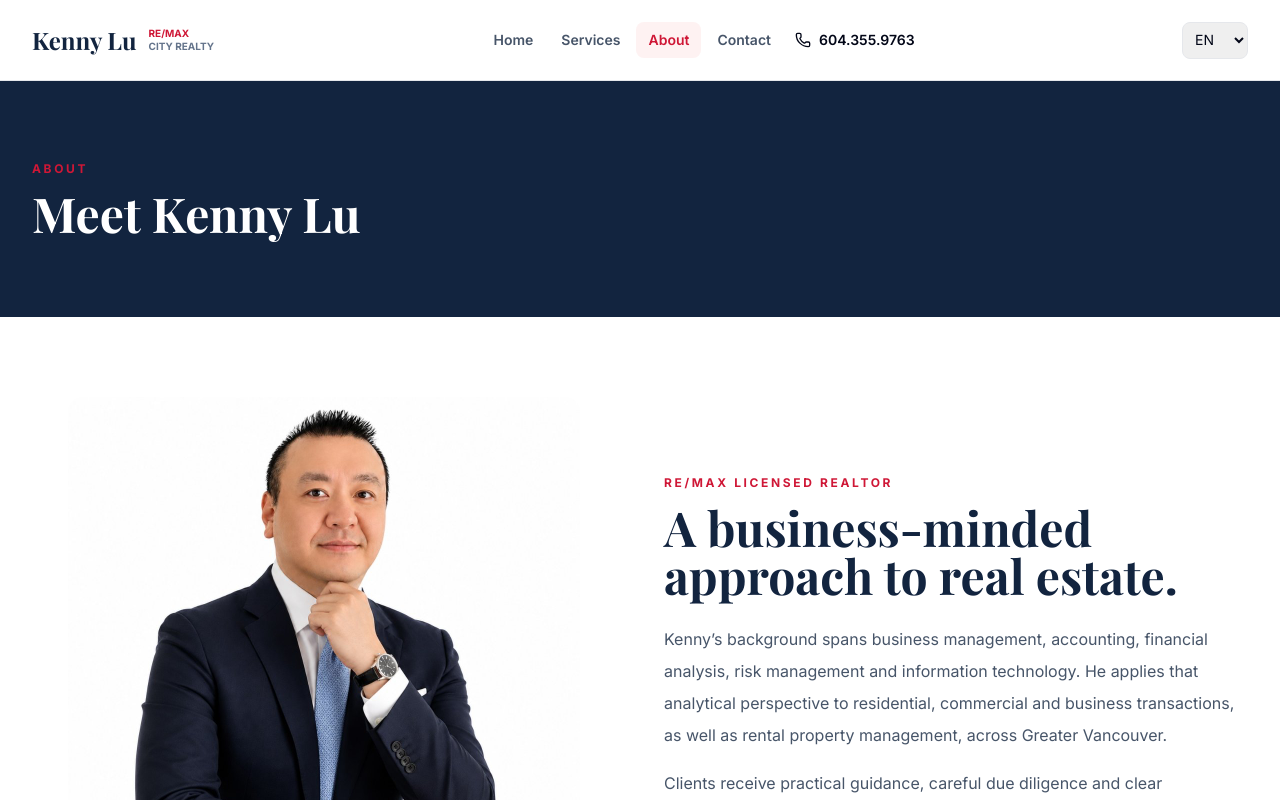
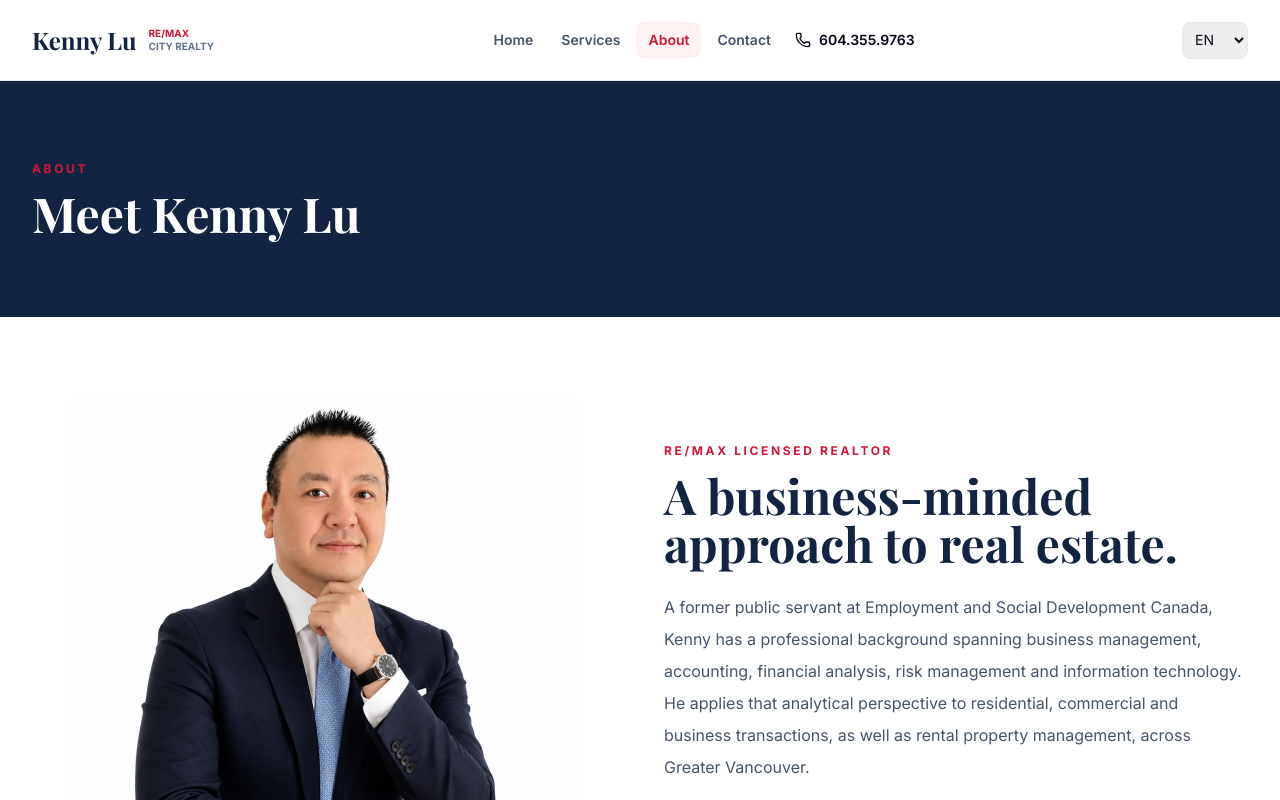
Before and after one commit to Web-Vercel/trustrealty.ca, a React (Vite) app: page /about in a window 1280 px wide. Shown: the top 800 px of the page. Built offline with nearby package versions, Linux system fonts and the light colour scheme.

Commit message:
Add former ESDC public service background to About biography

```diff
--- a/src/data/pageContent.js
+++ b/src/data/pageContent.js
@@ -3,7 +3,7 @@ export const pageContent = {
     about: {
       eyebrow: 'About', title: 'Meet Kenny Lu', licence: 'RE/MAX licensed Realtor',
       heading: 'A business-minded approach to real estate.',
-      biography: 'Kenny’s background spans business management, accounting, financial analysis, risk management and information technology. He applies that analytical perspective to residential, commercial and business transactions, as well as rental property management, across Greater Vancouver.',
+      biography: 'A former public servant at Employment and Social Development Canada, Kenny has a professional background spanning business management, accounting, financial analysis, risk management and information technology. He applies that analytical perspective to residential, commercial and business transactions, as well as rental property management, across Greater Vancouver.',
       communication: 'Clients receive practical guidance, careful due diligence and clear communication in English, Cantonese and Mandarin.',
       values: [['Financial analysis', 'A structured review of property economics and investment considerations.'], ['Risk management', 'Identifying material questions before they affect a transaction.'], ['Technology', 'Using modern tools to organize information and streamline communication.'], ['Integrity', 'Transparent advice grounded in your objectives.']],
     },
@@ -22,7 +22,7 @@ export const pageContent = {
     about: {
       eyebrow: '关于', title: '认识 Kenny Lu', licence: 'RE/MAX 持牌房地产经纪',
       heading: '以商业思维，洞察房地产。',
-      biography: 'Kenny 的专业背景涵盖企业管理、会计、财务分析、风险管理及信息技术。他将严谨的分析思维运用于大温哥华地区的住宅、商业地产及生意买卖，以及出租物业管理服务。',
+      biography: '作为前加拿大就业及社会发展部公务员，Kenny 的专业背景涵盖企业管理、会计、财务分析、风险管理及信息技术。他将严谨的分析思维运用于大温哥华地区的住宅、商业地产及生意买卖，以及出租物业管理服务。',
       communication: '以务实的建议、细致的尽职调查，以及英语、粤语和普通话的清晰沟通，为客户提供专业服务。',
       values: [['财务分析', '系统分析物业的财务表现与投资考量。'], ['风险管理', '在重要问题影响交易之前，及时识别并深入了解。'], ['科技应用', '运用现代工具整理信息，提升沟通效率。'], ['诚信为本', '围绕您的目标，提供透明、坦诚的专业建议。']],
     },
@@ -41,7 +41,7 @@ export const pageContent = {
     about: {
       eyebrow: '關於', title: '認識 Kenny Lu', licence: 'RE/MAX 持牌房地產經紀',
       heading: '以商業思維，洞察房地產。',
-      biography: 'Kenny 的專業背景涵蓋企業管理、會計、財務分析、風險管理及資訊科技。他將嚴謹的分析思維運用於大溫哥華地區的住宅、商業地產及生意買賣，以及出租物業管理服務。',
+      biography: '作為前加拿大就業及社會發展部公務員，Kenny 的專業背景涵蓋企業管理、會計、財務分析、風險管理及資訊科技。他將嚴謹的分析思維運用於大溫哥華地區的住宅、商業地產及生意買賣，以及出租物業管理服務。',
       communication: '以務實的建議、細緻的盡職調查，以及英語、粵語和普通話的清晰溝通，為客戶提供專業服務。',
       values: [['財務分析', '系統分析物業的財務表現與投資考量。'], ['風險管理', '在重要問題影響交易之前，及時識別並深入了解。'], ['科技應用', '運用現代工具整理資訊，提升溝通效率。'], ['誠信為本', '圍繞您的目標，提供透明、坦誠的專業建議。']],
     },
```
